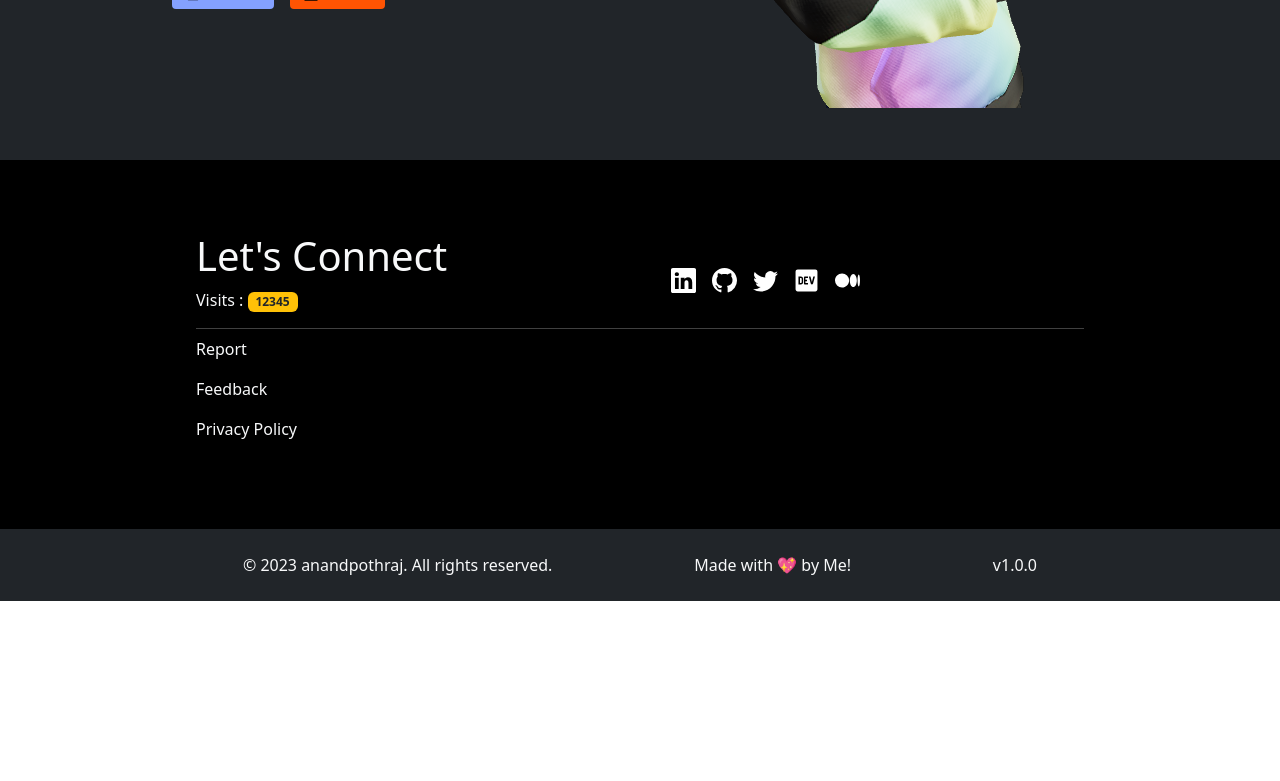
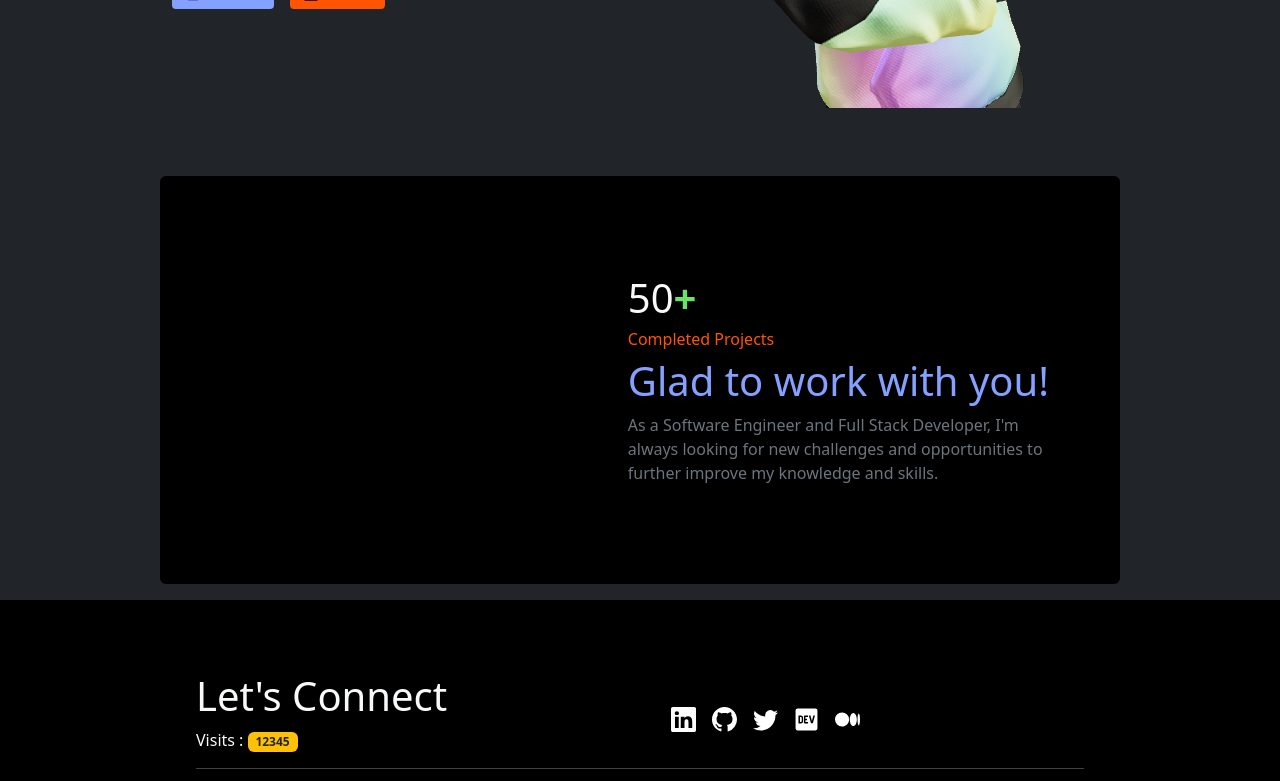
Before and after one commit to anandpothraj/portfolio, a React (Create React App) app in the folder frontend/: page / in a window 1280 px wide. Shown: the part 568-1349 px from the top of the page. Before the commit the page ends 1169 px from the top, so only its background shows below. Built offline with nearby package versions, Linux system fonts and the light colour scheme; a web font is replaced by a local one.

Commit message:
Added Work Component

```diff
--- a/frontend/src/components/Home/Profile.css
+++ b/frontend/src/components/Home/Profile.css
@@ -3,6 +3,9 @@
 }
 .primaryBlue{
     color:#84a1ff;
+}
+.primaryGreen{
+    color:rgb(106, 225, 106);
 }
 .knowMore{
     font-size: 18px;
--- /dev/null
+++ b/frontend/src/components/Home/Work.js
@@ -0,0 +1,29 @@
+import React from 'react';
+import { Container, Image } from 'react-bootstrap';
+import WorkImg from '../../assets/images/Achievement.gif';
+import './Profile.css'
+
+const Work = () => {
+
+  return (
+    <div className='text-light col-11 col-md-9 mx-auto bg-dark py-3' style={{backgroundColor:"#212529"}}>
+        <div className="bg-black rounded">
+            <Container className='d-flex flex-column flex-md-row'>
+                <div className="w-75 w-md-50 d-flex p-0 p-md-5 m-auto">
+                    <Image src={WorkImg} fluid className='m-auto'/>
+                </div>
+                <div className="w-100 p-2 p-md-5 m-auto">
+                    <h1 className='my-2'>50<b className='primaryGreen'>+</b></h1>
+                    <h6 className='primaryOrange my-2'>Completed Projects</h6>
+                    <h1 className='primaryBlue my-2'>Glad to work with you!</h1>
+                    <p className='text-secondary my-2'>As a Software Engineer and Full Stack Developer, I'm always looking for
+                        new challenges and opportunities to further improve my knowledge and skills.
+                    </p>
+                </div>
+            </Container>
+        </div>
+    </div>
+  )
+}
+
+export default Work;
--- a/frontend/src/pages/Home.js
+++ b/frontend/src/pages/Home.js
@@ -1,10 +1,12 @@
 import React from "react";
 import Profile from '../components/Home/Profile';
+import Work from "../components/Home/Work";
 
 const Home = () => {
   return (
     <div className="bg-dark">
       <Profile/>
+      <Work/>
     </div>
   );
 };
```
Also changed, not shown: frontend/src/assets/images/Achievement.gif (added).
